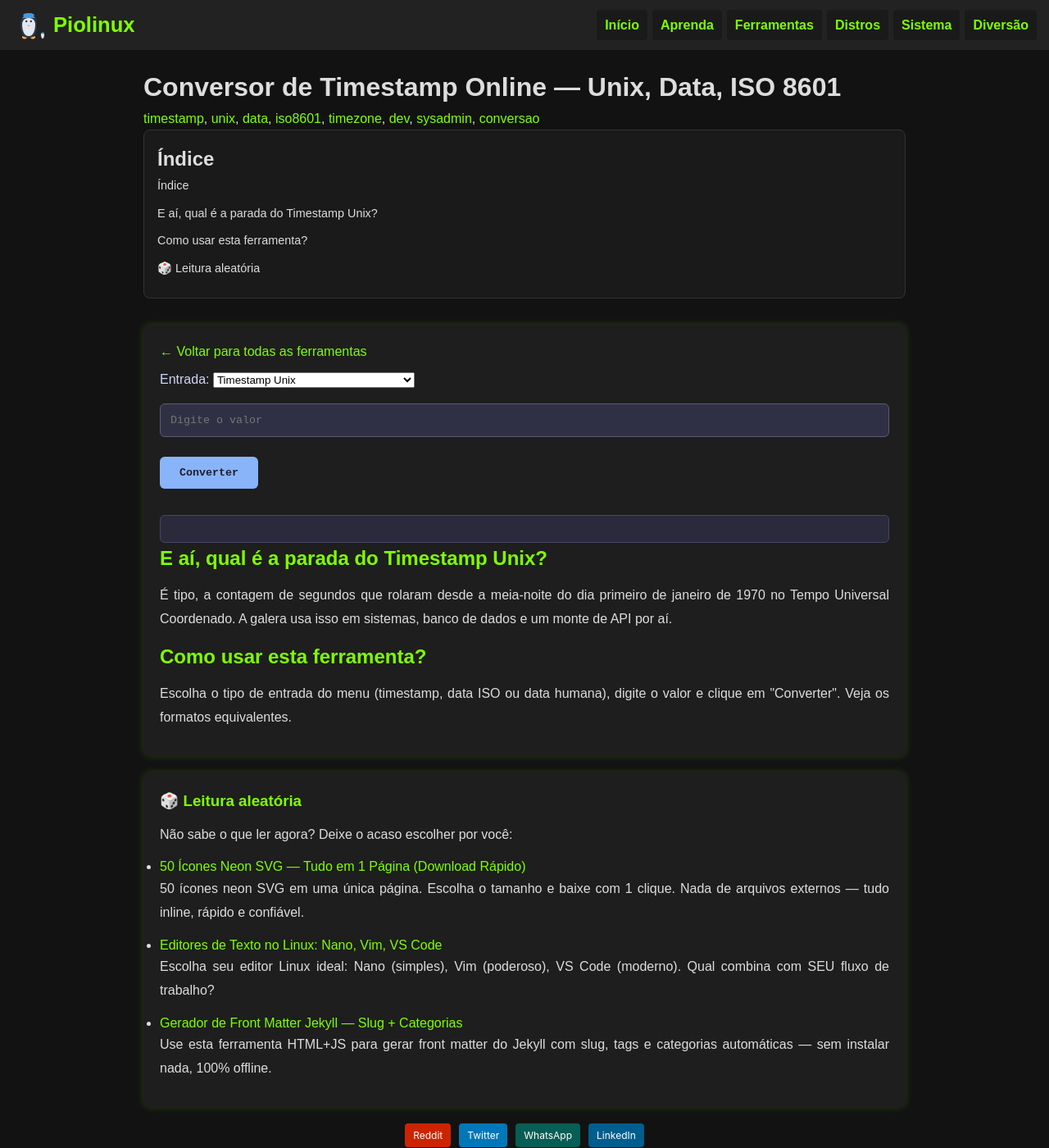
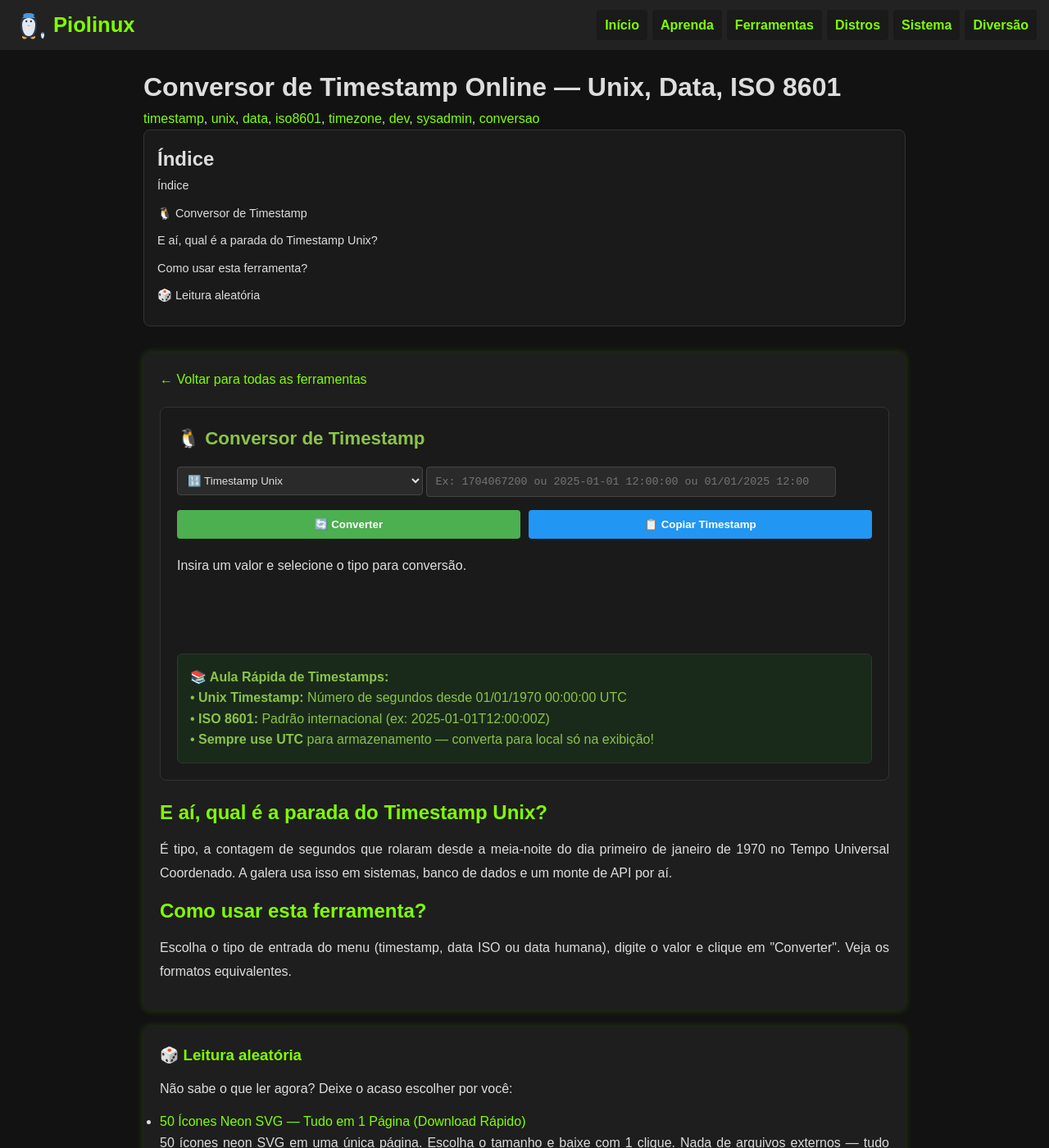
Before and after one commit to Piolinux/piolinux-site, a Jekyll site: the page built from _pages/tools/timestamp-converter.html, in a window 1280 px wide and 1400 px high. Shown: the whole window at 82% size. Built offline with Jekyll 4.4.1, drawn with Linux system fonts in a browser that asks for light colours.

Commit message:
Update timestamp-converter.html

```diff
--- a/_pages/tools/timestamp-converter.html
+++ b/_pages/tools/timestamp-converter.html
@@ -14,17 +14,42 @@ tags: [timestamp, unix, data, iso8601, timezone, dev, sysadmin, conversao]
 <section class="tool-single-page">
   <a href="/ferramentas/" class="back-link">← Voltar para todas as ferramentas</a>
 
-  <div>
-    <label>Entrada:
-      <select id="inputType">
-        <option value="timestamp">Timestamp Unix</option>
-        <option value="datetime">Data/Hora (ex: 2025-04-05T14:30:00)</option>
-        <option value="human">Data Humana (ex: 05/04/2025 14:30)</option>
+  <div class="tool-container" style="background: #1a1a1a; padding: 20px; border-radius: 8px; border: 1px solid #333; margin: 20px 0;">
+  <h2 class="tool-title" style="color: #8bc34a; margin-top: 0; font-size: 1.4em;">🐧 Conversor de Timestamp</h2>
+
+  <div style="margin: 16px 0;">
+    <select id="inputType" style="background: #2a2a2a; color: #e0e0e0; padding: 8px; border: 1px solid #444; border-radius: 4px; width: 100%; max-width: 300px; margin-bottom: 16px;">
+      <option value="timestamp">🔢 Timestamp Unix</option>
+      <option value="datetime">📅 Data ISO 8601</option>
+      <option value="human">🕒 Data Humana (dd/mm/yyyy HH:MM)</option>
     </select>
-    </label>
-    <input type="text" id="inputValue" placeholder="Digite o valor" style="width: 100%; padding: 0.75rem; margin: 0.5rem 0; background: #303045; border: 1px solid #5a5a72; color: #cdd6f4; font-family: monospace; border-radius: 6px;">
-    <button class="tool-button" onclick="convertTimestamp()">Converter</button>
-    <div id="timestampResult" style="margin-top: 1rem; padding: 1rem; background: #2a2a3c; border: 1px solid #454565; border-radius: 6px; color: #a6e3a1; font-family: monospace; white-space: pre-wrap;"></div>
+
+    <input
+        type="text"
+        id="inputValue"
+        placeholder="Ex: 1704067200 ou 2025-01-01 12:00:00 ou 01/01/2025 12:00"
+        style="width: 100%; max-width: 500px; padding: 10px; background: #2a2a2a; color: #e0e0e0; border: 1px solid #444; border-radius: 4px; font-family: monospace; margin-bottom: 16px;">
+
+    <div style="display: flex; gap: 10px; margin-bottom: 16px;">
+        <button onclick="convertTimestamp()" style="background: #4caf50; color: white; border: none; padding: 10px 20px; border-radius: 4px; cursor: pointer; font-weight: bold; flex: 1;">
+            🔄 Converter
+        </button>
+        <button onclick="copyTimestamp()" style="background: #2196F3; color: white; border: none; padding: 10px 20px; border-radius: 4px; cursor: pointer; font-weight: bold; flex: 1;">
+            📋 Copiar Timestamp
+        </button>
+    </div>
+  </div>
+
+  <div id="timestampResult" style="min-height: 100px; margin: 20px 0;">
+    Insira um valor e selecione o tipo para conversão.
+  </div>
+
+  <div style="background: #1a2a1a; color: #8bc34a; padding: 15px; border-radius: 6px; margin-top: 20px; border: 1px solid #333;">
+    <strong>📚 Aula Rápida de Timestamps:</strong><br>
+    • <strong>Unix Timestamp:</strong> Número de segundos desde 01/01/1970 00:00:00 UTC<br>
+    • <strong>ISO 8601:</strong> Padrão internacional (ex: 2025-01-01T12:00:00Z)<br>
+    • <strong>Sempre use UTC</strong> para armazenamento — converta para local só na exibição!
+  </div>
 </div>
 
   <div class="seo-content">
@@ -52,13 +77,35 @@ function convertTimestamp() {
 
     try {
         if (type === 'timestamp') {
-      date = new Date(parseInt(value) * 1000);
+            const timestamp = parseInt(value);
+            if (isNaN(timestamp)) throw new Error('Timestamp deve ser um número');
+            date = new Date(timestamp * 1000);
         } else if (type === 'datetime') {
             date = new Date(value);
+            if (isNaN(date.getTime())) {
+                // Tenta formatos alternativos
+                const altFormats = [
+                    value.replace(' ', 'T'), // 2025-01-01 12:00:00 → 2025-01-01T12:00:00
+                    value + 'Z', // Adiciona UTC
+                ];
+                for (let fmt of altFormats) {
+                    date = new Date(fmt);
+                    if (!isNaN(date.getTime())) break;
+                }
+            }
         } else if (type === 'human') {
-      const [datePart, timePart] = value.split(' ');
+            // Aceita dd/mm/yyyy HH:MM ou dd-mm-yyyy HH:MM
+            const cleanValue = value.replace(/-/g, '/');
+            const [datePart, timePart] = cleanValue.split(' ');
+            if (!datePart || !timePart) throw new Error('Use formato: dd/mm/yyyy HH:MM');
+
             const [day, month, year] = datePart.split('/');
             const [hour, minute] = timePart.split(':');
+
+            if (!day || !month || !year || !hour || !minute) {
+                throw new Error('Formato inválido. Use: dd/mm/yyyy HH:MM');
+            }
+
             date = new Date(year, month - 1, day, hour, minute);
         }
 
@@ -66,11 +113,67 @@ function convertTimestamp() {
 
         const timestamp = Math.floor(date.getTime() / 1000);
         const iso = date.toISOString();
-    const human = date.toLocaleString();
+        const humanLocal = date.toLocaleString();
+        const humanUTC = date.toUTCString();
 
-    document.getElementById('timestampResult').innerHTML = `Timestamp Unix: ${timestamp}\nISO 8601: ${iso}\nData Humana: ${human}`;
+        // Build result with explanations
+        document.getElementById('timestampResult').innerHTML = `
+            <div style="background: #121212; padding: 15px; border-radius: 6px; border: 1px solid #333;">
+                <div style="color: #8bc34a; font-weight: bold; margin-bottom: 10px;">✅ Conversão Completa</div>
+
+                <div style="margin: 8px 0; padding: 8px; background: #1a2a1a; border-radius: 4px;">
+                    <span style="color: #8bc34a;">Unix Timestamp:</span> ${timestamp}
+                    <div style="font-size: 0.9em; color: #aaa; margin-top: 4px;"># Segundos desde 01/01/1970 00:00:00 UTC</div>
+                </div>
+
+                <div style="margin: 8px 0; padding: 8px; background: #1a2a1a; border-radius: 4px;">
+                    <span style="color: #8bc34a;">ISO 8601 (UTC):</span> ${iso}
+                    <div style="font-size: 0.9em; color: #aaa; margin-top: 4px;"># Formato padrão internacional</div>
+                </div>
+
+                <div style="margin: 8px 0; padding: 8px; background: #1a2a1a; border-radius: 4px;">
+                    <span style="color: #8bc34a;">Data Humana (Local):</span> ${humanLocal}
+                    <div style="font-size: 0.9em; color: #aaa; margin-top: 4px;"># Seu fuso horário (${Intl.DateTimeFormat().resolvedOptions().timeZone})</div>
+                </div>
+
+                <div style="margin: 8px 0; padding: 8px; background: #1a2a1a; border-radius: 4px;">
+                    <span style="color: #8bc34a;">Data Humana (UTC):</span> ${humanUTC}
+                    <div style="font-size: 0.9em; color: #aaa; margin-top: 4px;"># Tempo universal coordenado</div>
+                </div>
+            </div>
+
+            <div style="background: #1a2a1a; color: #8bc34a; padding: 10px; border-radius: 6px; margin-top: 15px; border: 1px solid #333;">
+                💡 <strong>Dica de Sysadmin:</strong> Sempre armazene timestamps em UTC — converta para local apenas na exibição!
+            </div>
+        `;
     } catch (e) {
-    document.getElementById('timestampResult').innerHTML = `Erro: ${e.message}`;
+        document.getElementById('timestampResult').innerHTML = `
+            <div style="background: #330000; color: #ff5252; padding: 15px; border-radius: 6px; border: 1px solid #ff5252;">
+                ❌ ${e.message}
+            </div>
+            <div style="background: #1a2a1a; color: #aaa; padding: 15px; border-radius: 6px; margin-top: 10px;">
+                <strong>📌 Formatos aceitos:</strong><br>
+                • <strong>Timestamp Unix:</strong> 1704067200<br>
+                • <strong>Data ISO:</strong> 2025-01-01T12:00:00 ou 2025-01-01 12:00:00<br>
+                • <strong>Data Humana:</strong> 01/01/2025 12:00 (dd/mm/yyyy HH:MM)<br><br>
+                <strong>💡 Dica:</strong> Timestamp Unix = segundos desde 01/01/1970 (Epoch Unix)
+            </div>
+        `;
+    }
+}
+
+function copyTimestamp() {
+    const text = document.getElementById('timestampResult').innerText;
+    if (text && !text.includes('❌')) {
+        // Extrai só o timestamp Unix para copiar
+        const match = text.match(/Unix Timestamp:\s*(\d+)/);
+        if (match) {
+            navigator.clipboard.writeText(match[1]).then(() => {
+                alert('✅ Timestamp Unix copiado!');
+            }).catch(() => {
+                alert('❌ Falha ao copiar. Tente manualmente.');
+            });
+        }
     }
 }
 </script>
```
Lines whose indentation alone changed are shown as unchanged.
